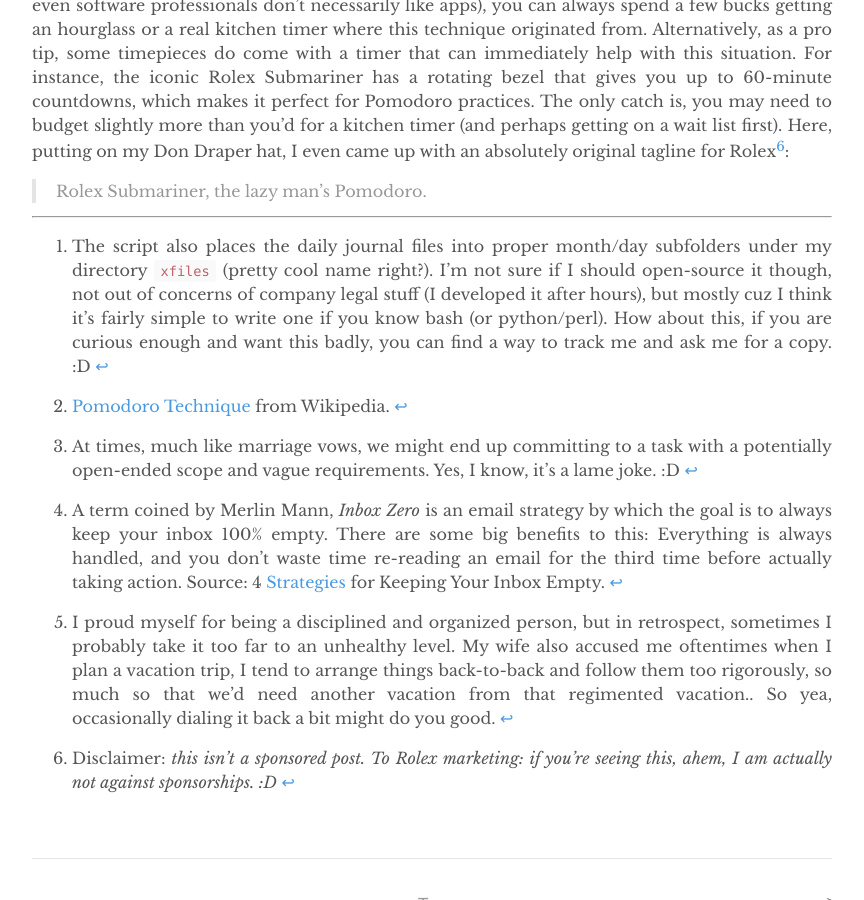
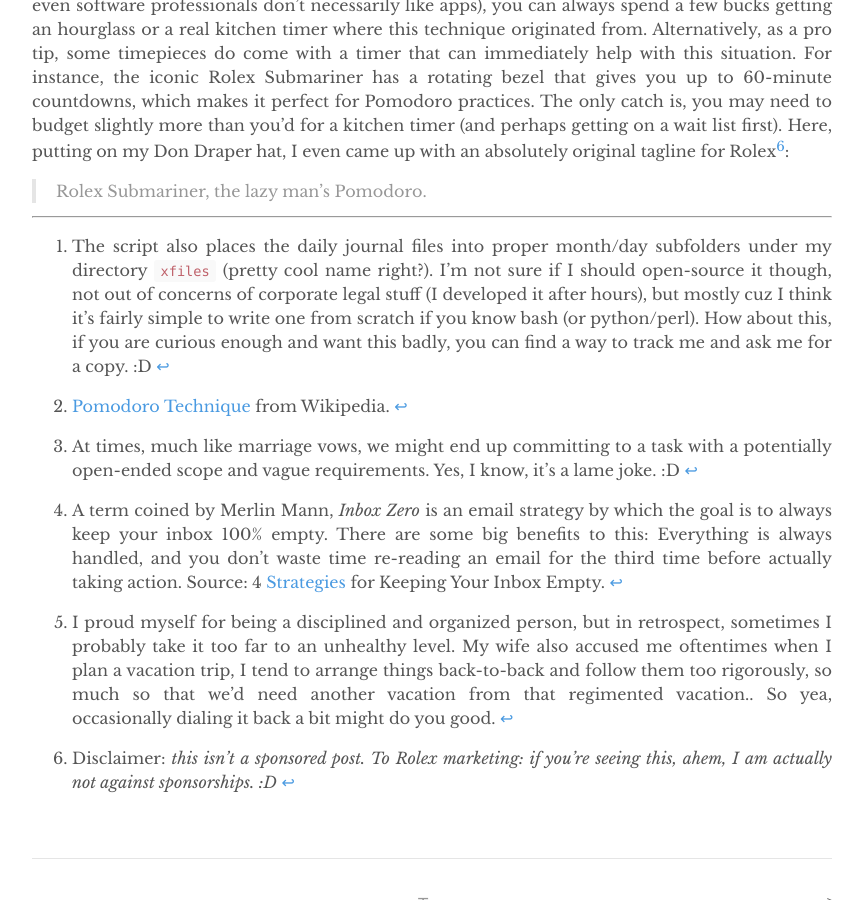
Before and after one commit to yuexiaofeng/yuexiaofeng.github.io, a Jekyll site: the page built from _posts/2024-03-11-pomodoro.md, in a window 1280 px wide and 900 px high, scrolled down 2469 px. Shown: the whole window, without its empty margins (208-1072 px from the left). Built offline with Jekyll 4.4.1, drawn with Linux system fonts in a browser that asks for light colours.

Commit message:
updated pomodoro

```diff
--- a/_posts/2024-03-11-pomodoro.md
+++ b/_posts/2024-03-11-pomodoro.md
@@ -52,7 +52,7 @@ Oh, and one more thing. If you’re old-school, or simply don't want the hassle
 > Rolex Submariner, the lazy man’s Pomodoro.
 
 ---
-[^fn1]: The script also places the daily journal files into proper month/day subfolders under my directory `xfiles` (pretty cool name right?). I’m not sure if I should open-source it though, not out of concerns of company legal stuff (I developed it after hours), but mostly cuz I think it’s fairly simple to write one if you know bash (or python/perl). How about this, if you are curious enough and want this badly, you can find a way to track me and ask me for a copy. :D
+[^fn1]: The script also places the daily journal files into proper month/day subfolders under my directory `xfiles` (pretty cool name right?). I’m not sure if I should open-source it though, not out of concerns of corporate legal stuff (I developed it after hours), but mostly cuz I think it’s fairly simple to write one from scratch if you know bash (or python/perl). How about this, if you are curious enough and want this badly, you can find a way to track me and ask me for a copy. :D
 [^fn2]: [Pomodoro Technique](https://en.wikipedia.org/wiki/Pomodoro_Technique){:target="_blank"} from Wikipedia.
 [^fn3]: At times, much like marriage vows, we might end up committing to a task with a potentially open-ended scope and vague requirements. Yes, I know, it's a lame joke. :D
 [^fn4]: A term coined by Merlin Mann, *Inbox Zero* is an email strategy by which the goal is to always keep your inbox 100% empty. There are some big benefits to this: Everything is always handled, and you don’t waste time re-reading an email for the third time before actually taking action. Source: 4 [Strategies](https://www.themuse.com/advice/4-strategies-for-keeping-your-inbox-empty-which-one-is-right-for-you){:target="_blank"} for Keeping Your Inbox Empty.
```
